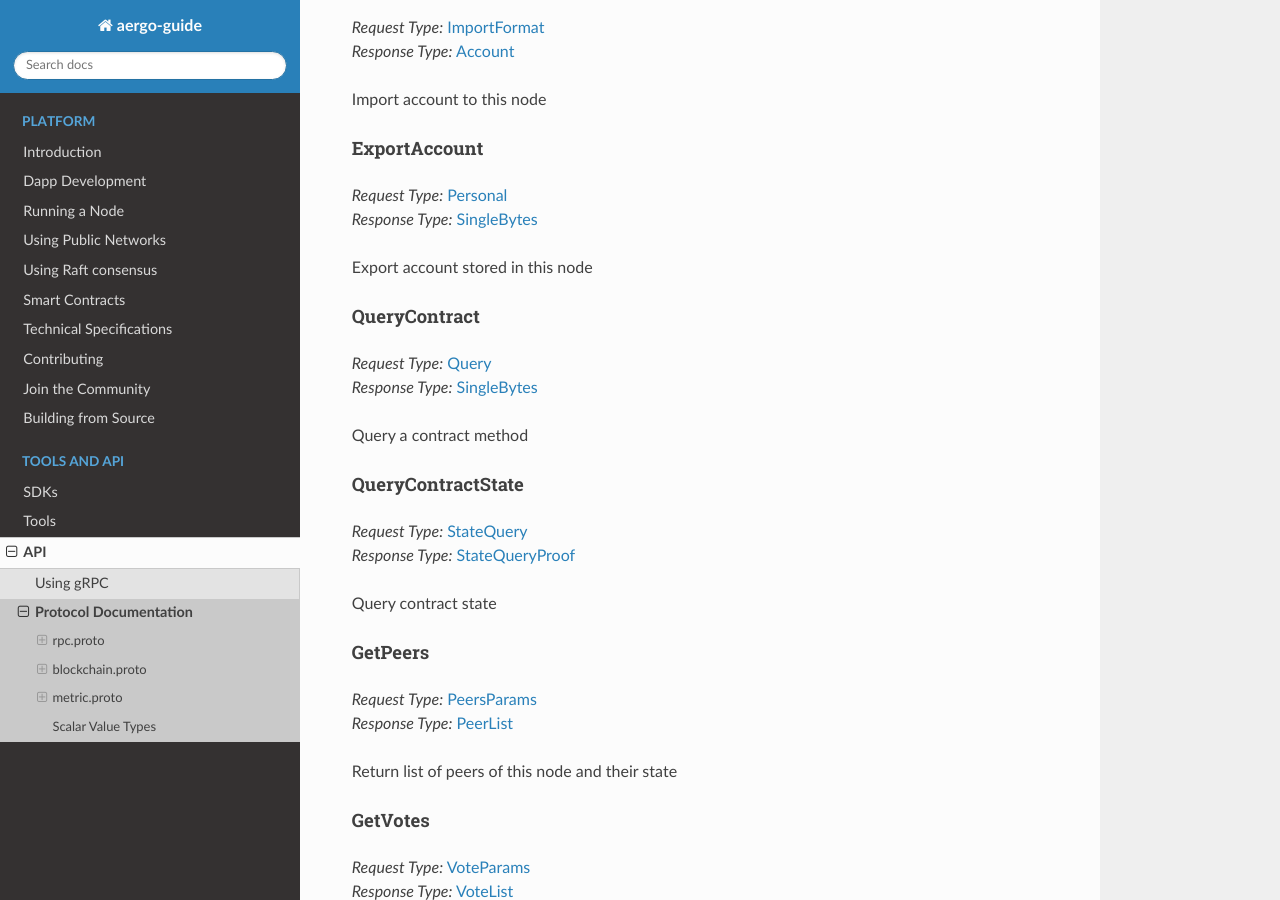
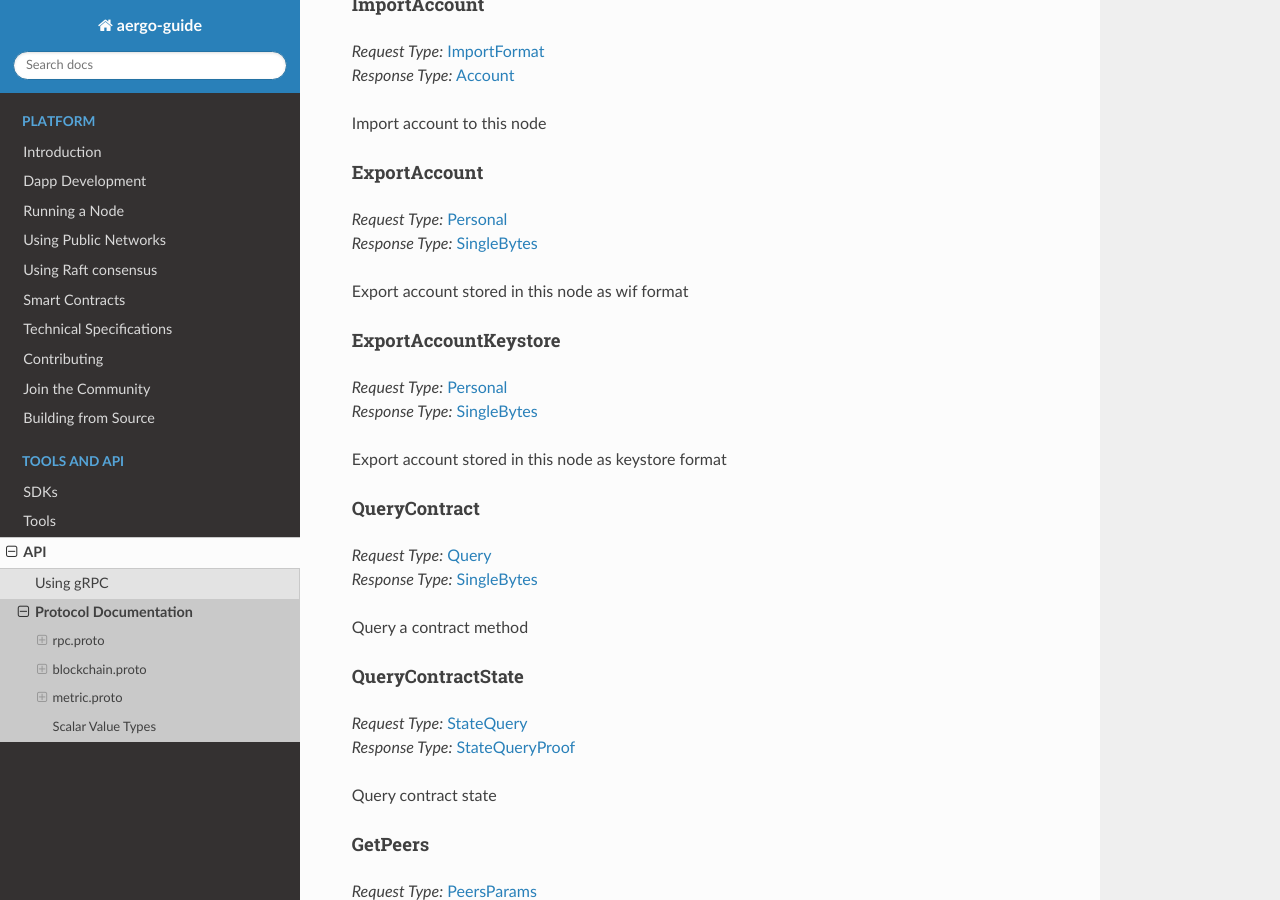
Before and after one commit to aergoio/guide, a Sphinx documentation site: the page built from source/api/rpc-autogenerated.md, in a window 1280 px wide and 900 px high, scrolled down 7786 px. Built offline with Sphinx 7.4.7 and the Read the Docs theme 2.0.0, drawn with Linux system fonts in a browser that asks for light colours; some of the changed text lies outside the part shown.

Commit message:
Update rpc api

```diff
--- a/source/api/rpc-autogenerated.md
+++ b/source/api/rpc-autogenerated.md
@@ -34,6 +34,7 @@ This reference is auto-generated from [aergoio/aergo-protobuf](https://github.co
       - [UnlockAccount](#UnlockAccount)
       - [ImportAccount](#ImportAccount)
       - [ExportAccount](#ExportAccount)
+      - [ExportAccountKeystore](#ExportAccountKeystore)
       - [QueryContract](#QueryContract)
       - [QueryContractState](#QueryContractState)
       - [GetPeers](#GetPeers)
@@ -350,7 +351,14 @@ Import account to this node
 *Request Type:* [Personal](#types.Personal)<br>
 *Response Type:* [SingleBytes](#types.SingleBytes)
 
-Export account stored in this node
+Export account stored in this node as wif format
+<a name="ExportAccountKeystore"></a>
+#### ExportAccountKeystore
+
+*Request Type:* [Personal](#types.Personal)<br>
+*Response Type:* [SingleBytes](#types.SingleBytes)
+
+Export account stored in this node as keystore format
 <a name="QueryContract"></a>
 #### QueryContract
 
@@ -808,6 +816,7 @@ info and bps is json string
 | wif | [SingleBytes](#types.SingleBytes) |  |  |
 | oldpass | [string](#string) |  |  |
 | newpass | [string](#string) |  |  |
+| keystore | [SingleBytes](#types.SingleBytes) |  |  |
 
 
 
```
